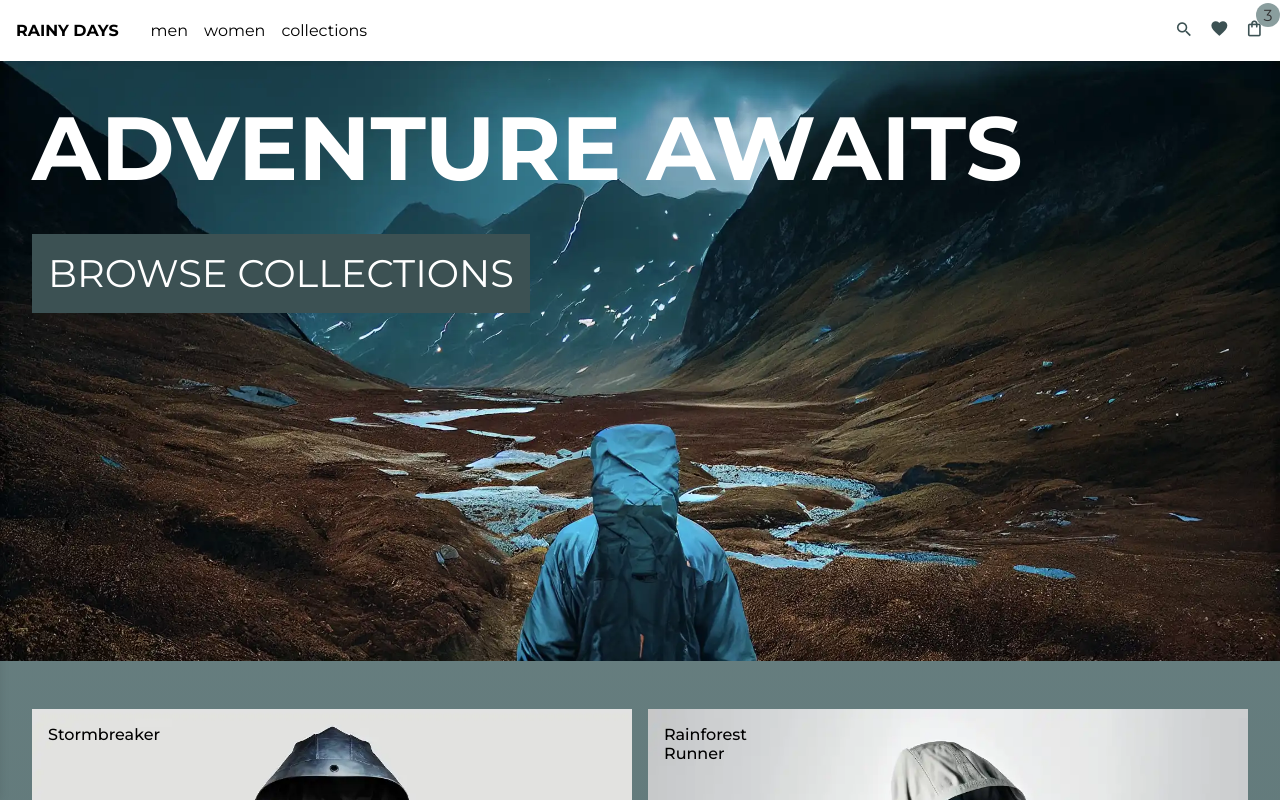
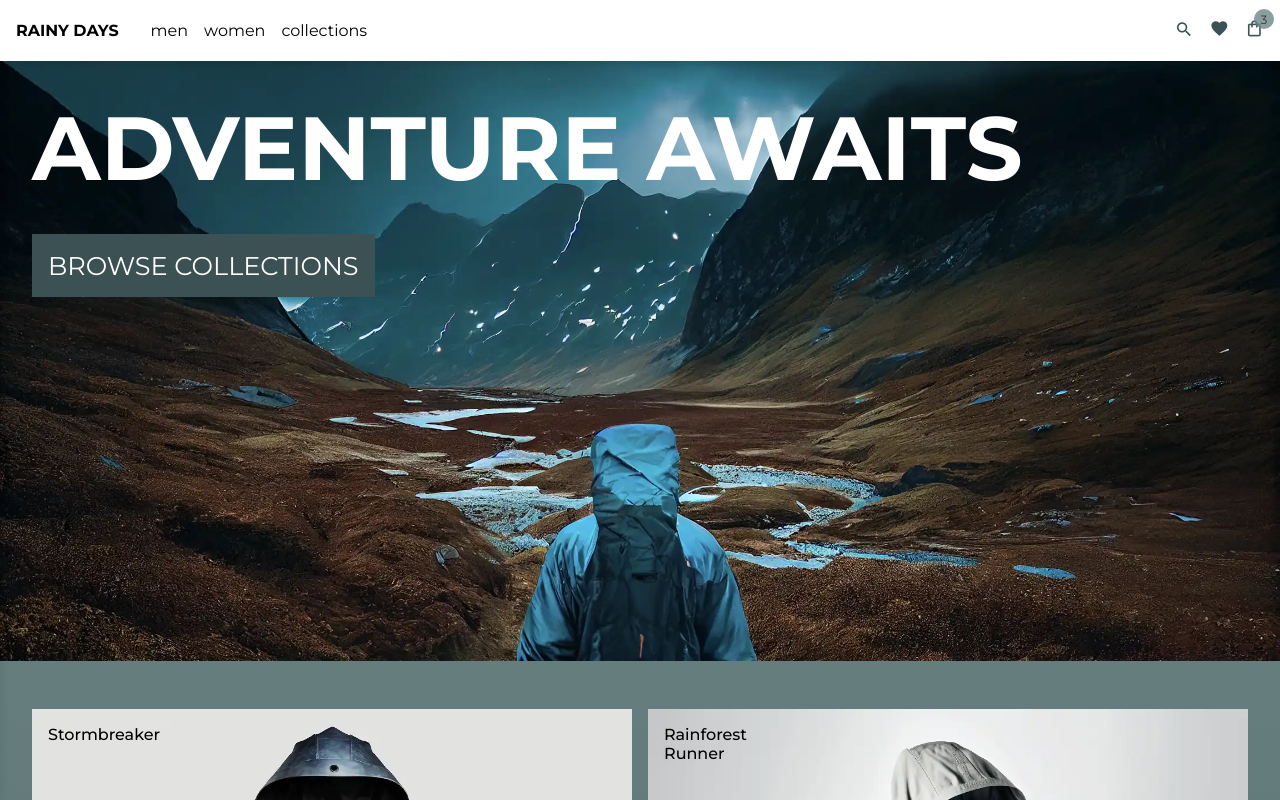
Before and after one commit to kyrregjerstad/Rainy-Days, a SvelteKit app: page / in a window 1280 px wide. Shown: the top 800 px of the page. Built offline with nearby package versions, Linux system fonts and the light colour scheme.

Commit message:
bugfix total price on checkout page

```diff
--- a/src/components/HeroImage.svelte
+++ b/src/components/HeroImage.svelte
@@ -79,7 +79,7 @@
     max-height: 75dvh;
   }
   .CTA-button {
-    font-size: clamp(1rem, 3vw, 5rem);
+    font-size: clamp(1rem, 2vw, 4rem);
     background-color: var(--clr-primary-dark);
     padding: 1rem;
     text-transform: uppercase;
--- a/src/components/cart/orderItem.svelte
+++ b/src/components/cart/orderItem.svelte
@@ -67,7 +67,7 @@
       {#if type === "checkout"}
         <p>{quantity}</p>
       {/if}
-      <p>€{inventoryProduct.price * quantityString}</p>
+      <p>€{(inventoryProduct.price * quantityString).toFixed(2)}</p>
     </div>
   </div>
 </div>
--- a/src/components/navbar/ShoppingBagIcon.svelte
+++ b/src/components/navbar/ShoppingBagIcon.svelte
@@ -42,10 +42,11 @@
     display: flex;
     justify-content: center;
     align-items: center;
-    top: -1rem;
-    right: -1rem;
-    width: 1.5rem;
-    height: 1.5rem;
+    font-size: 0.75rem;
+    top: -0.6rem;
+    right: -0.6rem;
+    width: 1.2rem;
+    height: 1.2rem;
     text-align: center;
     background-color: var(--clr-primary-light);
     opacity: 0.8;
```
